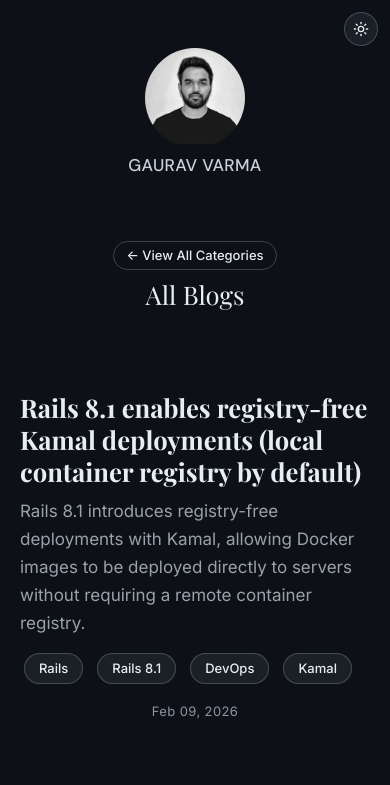
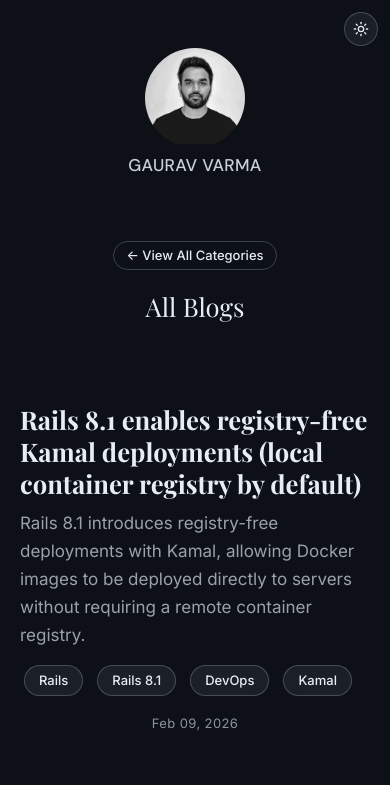
Before and after one commit to gaurav-varma/gauravvarma.dev, a Next.js app: page /blog/all in a window 390 px wide. Shown: the top 785 px of the page. Built offline with nearby package versions, Linux system fonts and the light colour scheme; no server answers.

Commit message:
Show arrow in button only on mobile and improve space around it

```diff
--- a/styles/globals.css
+++ b/styles/globals.css
@@ -357,6 +357,11 @@
   font-weight: 500;
 }
 
+/* Arrow only shown on mobile — hidden on desktop where button sits beside title */
+.mobile-arrow {
+  display: none;
+}
+
 /* Theme toggle button — fixed top-right */
 .theme-toggle {
   position: fixed;
@@ -446,7 +451,7 @@
   .d-flex:has(> h4) {
     flex-direction: column !important;
     align-items: center !important;
-    gap: 8px;
+    gap: 20px; /* generous space between nav button and title */
   }
 
   /* Nav button: above the title, compact, clearly navigational */
@@ -461,6 +466,11 @@
   .d-flex:has(> h4) > h4 {
     text-align: center;
     width: 100%;
+  }
+
+  /* Show arrow only on mobile */
+  .mobile-arrow {
+    display: inline;
   }
 
   /* ── Vertical rhythm — blog list ── */
```
Also changed, not shown: 1 other file (tests, documents, lock files or other folders).
